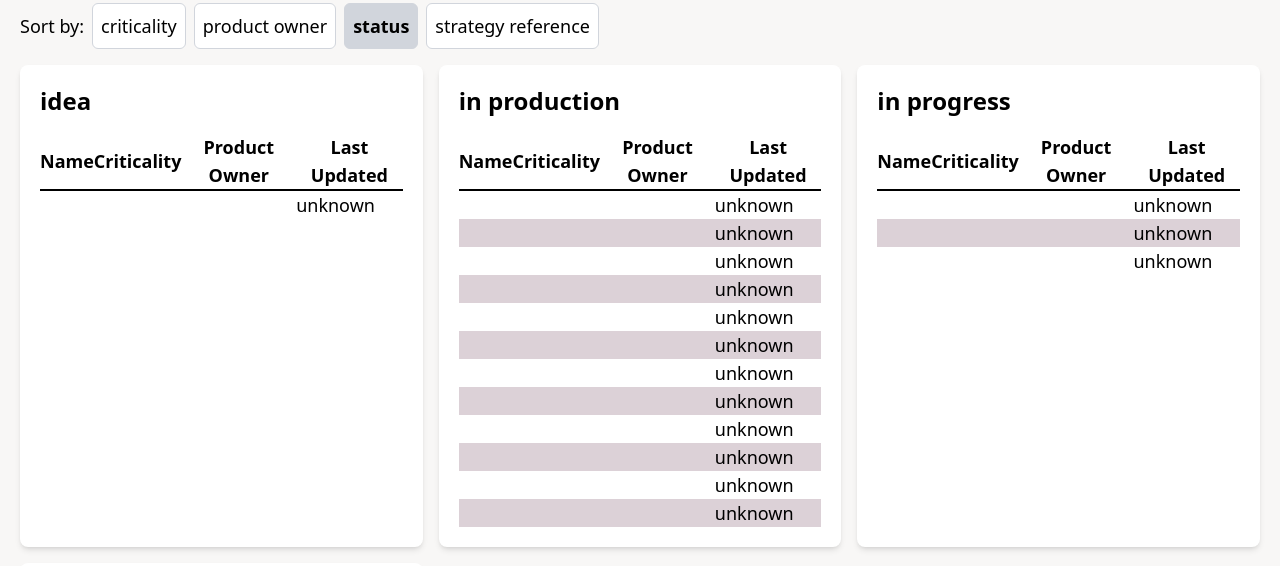
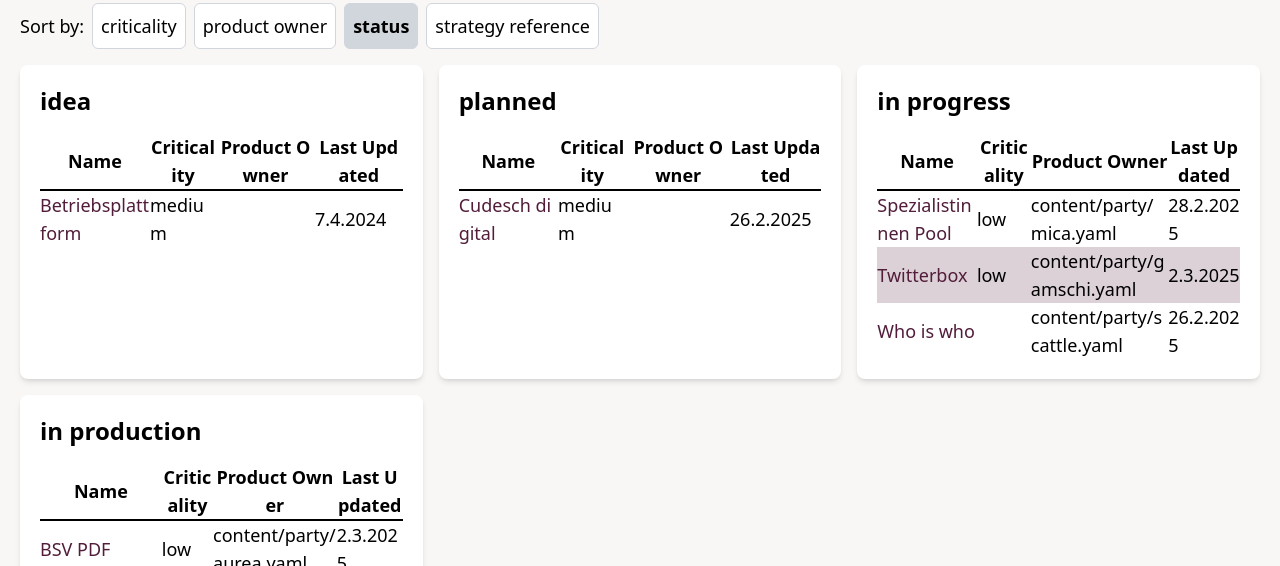
Before and after one commit to scout-ch/it-landscape, an Astro site: page /it-landscape/buckets/status in a window 1280 px wide. Shown: the part 234-800 px from the top of the page. Built offline with nearby package versions, Linux system fonts and the light colour scheme; Astro itself is replaced by a stand-in of ours.

Commit message:
Fix: improve design

```diff
--- a/src/components/Search.tsx
+++ b/src/components/Search.tsx
@@ -42,7 +42,7 @@ export default function Search(props: Props) {
       <input
         type="text"
         placeholder="Search..."
-        className="border border-gray-300 rounded p-2 w-full"
+        className="border border-black-300 rounded p-2 w-full"
         value={search}
         onChange={(e) => {
           setSearch(e.target.value);
@@ -53,7 +53,7 @@ export default function Search(props: Props) {
         }}
       />
 
-      <div>
+      <div className="mt-4">
         <table cellPadding="7" className="w-full table-auto">
           <thead
             style={{
@@ -71,7 +71,7 @@ export default function Search(props: Props) {
           </thead>
           <tbody>
             {filteredList?.map((service) => (
-              <tr key={service.id} className="even:bg-gray-50 odd:bg-white">
+              <tr key={service.id} className="even:bg-gray-100">
                 <td>
                   <a className="text-brombeer hover:underscore" href={`/it-landscape/services/${service.data.name}`}>
                     {service.data.name}
@@ -84,8 +84,7 @@ export default function Search(props: Props) {
                 </td>
                 <td>
                   <span
-                    className={`${
-                      service.data.criticality === "low"
+                    className={`${service.data.criticality === "low"
                       ? "bg-green-200"
                       : service.data.criticality === "medium"
                         ? "bg-orange-200"
--- a/src/pages/buckets/[variant].astro
+++ b/src/pages/buckets/[variant].astro
@@ -9,17 +9,17 @@ export async function getStaticPaths() {
 
   return variants.map((variant) => ({
     params: {
-      variant: variant,
+      variant: variant
     },
-    props: { variant: variant },
+    props: { variant: variant }
   }));
 }
 
 const services = await getCollection("service");
 const variant = Astro.props.variant || "criticality";
-const buckets = services.reduce((acc, service) => {
+const buckets = services.reduce((acc: Record<string, CollectionEntry<"service">[]>, service: CollectionEntry<"service">) => {
   const serviceWithStatus = { ...service.data, status: service.data.lifecycle?.[0]?.state };
-  const bucket = serviceWithStatus[variant] || "Unknown";
+  const bucket = serviceWithStatus[variant as keyof typeof serviceWithStatus] || "Unknown";
 
   if (!acc[bucket]) {
     acc[bucket] = [];
@@ -33,26 +33,26 @@ const bucketKeys = Object.keys(buckets).sort((a, b) => {
   let order = {};
 
   if (variant === "status") {
-    order = {
-      "In Production": 1,
-      "In Development": 2,
-      "In Planning": 3,
-      Unknown: 4,
+    const order = {
+      idea: 1,
+      planned: 2,
+      in_progress: 3,
+      in_development: 4,
+      in_production: 5,
+      Unknown: 6
     };
+    return order[a] - order[b];
   } else if (variant === "criticality") {
-    order = {
-      High: 1,
-      Medium: 2,
-      Low: 3,
-      Unknown: 4,
+    const order = {
+      high: 1,
+      medium: 2,
+      low: 3,
+      unknown: 4
     };
+    return order[a] - order[b];
   } else {
-    order = {
-      Unknown: 1,
-    };
+    return a.localeCompare(b);
   }
-
-  return (order[a] || 5) - (order[b] || 5) || a.localeCompare(b);
 });
 ---
 
@@ -64,27 +64,17 @@ const bucketKeys = Object.keys(buckets).sort((a, b) => {
 
 <Layout title="Bucket">
   <main class="container mx-auto p-5 text-lg">
-    <h1
-      class="mb-4 mt-5 text-4xl font-extrabold leading-none tracking-tight md:text-5xl lg:text-6xl text-neutral-800"
-    >
-      Bucket View
-    </h1>
+    <h1 class="mb-4 mt-5 text-4xl font-extrabold leading-none tracking-tight md:text-5xl lg:text-6xl text-neutral-800">Bucket View</h1>
 
     <div class="mb-4 flex items-center justify-between">
       <div class="flex items-center space-x-2">
         <label class="text-lg font-medium">Sort by:</label>
         {
-          ["criticality", "status", "product_owner", "strategy_reference"]
-            .sort()
-            .map((bucket) => (
-              <button
-                id="bucket-filter"
-                data-value={bucket}
-                class={`rounded-md border border-gray-300 p-2 ${variant === bucket ? "bg-gray-300 font-bold" : "bg-white"}`}
-              >
-                {beautifyString(bucket)}
-              </button>
-            ))
+          ["criticality", "status", "product_owner", "strategy_reference"].sort().map((bucket) => (
+            <button id="bucket-filter" data-value={bucket} class={`rounded-md border border-gray-300 p-2 ${variant === bucket ? "bg-gray-300 font-bold" : "bg-white"}`}>
+              {beautifyString(bucket)}
+            </button>
+          ))
         }
       </div>
     </div>
@@ -94,11 +84,11 @@ const bucketKeys = Object.keys(buckets).sort((a, b) => {
         bucketKeys.map((bucket) => (
           <div class="rounded-lg bg-white p-5 shadow-md" id={bucket}>
             <h2 class="mb-4 text-2xl font-bold">{beautifyString(bucket)}</h2>
-            <table cellpadding="7" class="table-auto">
+            <table cellpadding="7" class="table-auto break-all">
               <thead
                 style={{
                   fontWeight: "bolder",
-                  borderBottom: "2px solid",
+                  borderBottom: "2px solid"
                 }}
               >
                 <tr>
@@ -113,27 +103,14 @@ const bucketKeys = Object.keys(buckets).sort((a, b) => {
                 {buckets[bucket].map((service: CollectionEntry<"service">) => (
                   <tr id={service.id as string}>
                     <td>
-                      <a
-                        class="text-brombeer hover:underscore"
-                        href={`/it-landscape/services/${service.id}`}
-                      >
-                        {service.name}
+                      <a class="text-brombeer hover:underscore" href={`/it-landscape/services/${service.id}`}>
+                        {service.data.name}
                       </a>
                     </td>
-                    {variant !== "status" && <td>{service.status}</td>}
-                    {variant !== "criticality" && (
-                      <td>{service.criticality}</td>
-                    )}
-                    {variant !== "product_owner" && (
-                      <td>{service.strategy_reference}</td>
-                    )}
-                    <td>
-                      {service.last_updated
-                        ? new Date(
-                            service.last_updated,
-                          ).toLocaleDateString("de")
-                        : "unknown"}
-                    </td>
+                    {variant !== "status" && <td>{service.data.status}</td>}
+                    {variant !== "criticality" && <td>{service.data.criticality}</td>}
+                    {variant !== "product_owner" && <td>{service.data.product_owner?.id}</td>}
+                    <td>{service.data.last_updated ? new Date(service.data.last_updated).toLocaleDateString("de") : "unknown"}</td>
                   </tr>
                 ))}
               </tbody>
```
Lines whose indentation alone changed are shown as unchanged.
